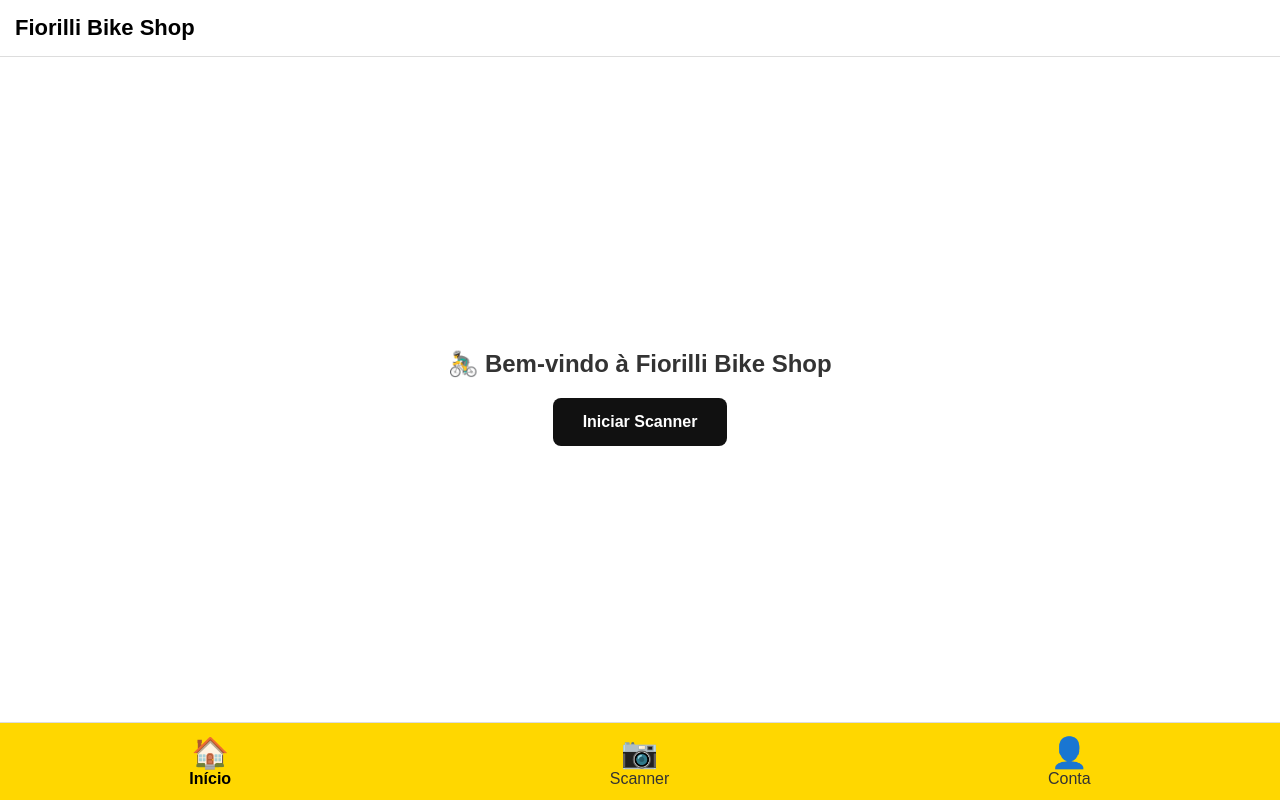
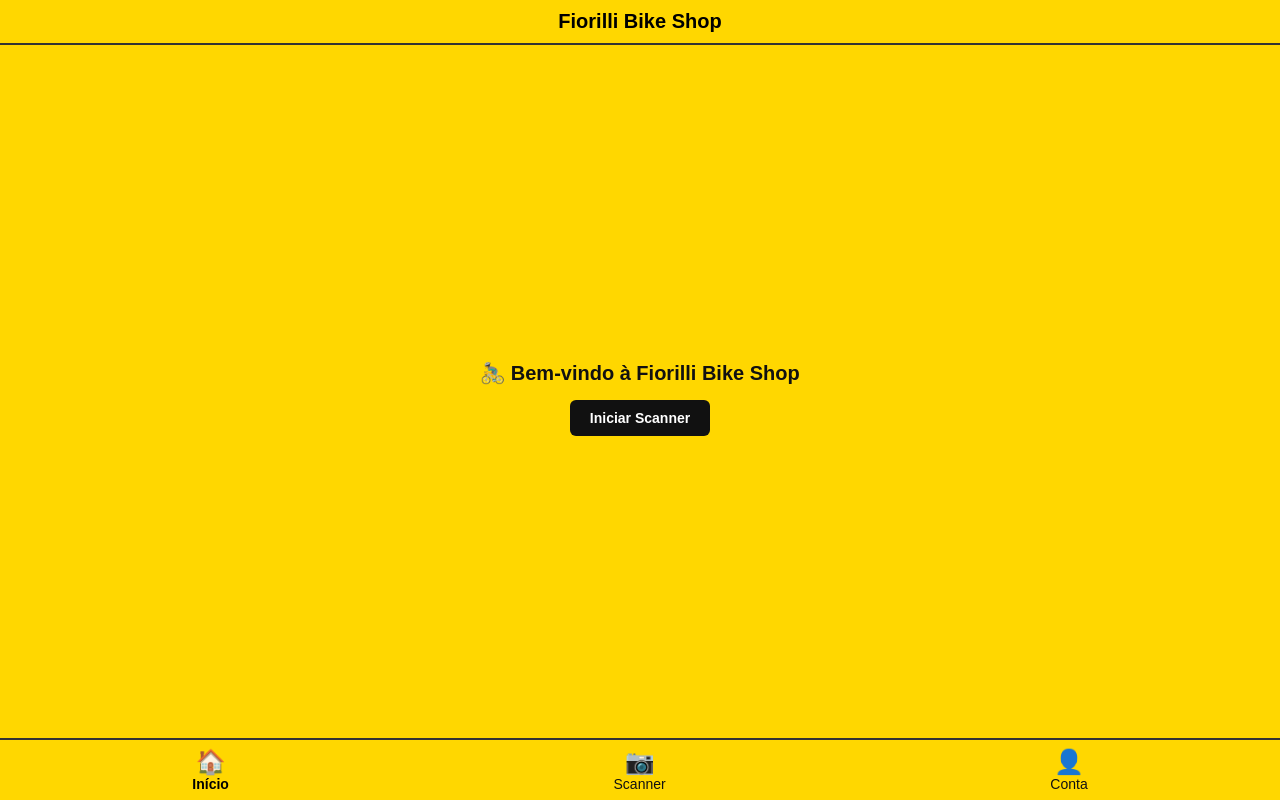
Before and after one commit to tiagofiorilli/QRCODE-READER, a plain HTML site: page index.html in a window 1280 px wide. Drawn offline with Linux system fonts and the light colour scheme.

Commit message:
Add files via upload

```diff
--- a/index.html
+++ b/index.html
@@ -9,18 +9,18 @@
       font-family: Arial, sans-serif;
       margin: 0;
       padding: 0;
-      background: #ffffff;
+      background: #FFD700; /* fundo amarelo em toda a página */
       display: flex;
       flex-direction: column;
       height: 100vh;
     }
     header {
-      background: #fff;
-      padding: 15px;
-      text-align: left;
-      font-size: 22px;
+      background: #FFD700;
+      padding: 10px;
+      text-align: center;
+      font-size: 20px;
       font-weight: bold;
-      border-bottom: 1px solid #ddd;
+      border-bottom: 2px solid #333;
     }
     .container {
       flex: 1;
@@ -29,18 +29,18 @@
       justify-content: center;
       align-items: center;
       text-align: center;
-      padding: 20px;
+      padding: 10px;
     }
     h1 {
-      font-size: 24px;
-      margin-bottom: 20px;
-      color: #333;
+      font-size: 20px; /* menor para caber melhor */
+      margin-bottom: 15px;
+      color: #111;
     }
     button {
-      padding: 15px 30px;
-      font-size: 16px;
+      padding: 10px 20px;
+      font-size: 14px;
       border: none;
-      border-radius: 8px;
+      border-radius: 6px;
       background: #111;
       color: #fff;
       cursor: pointer;
@@ -50,40 +50,40 @@
       background: #333;
     }
     #reader {
-      width: 90vw;
-      max-width: 400px;
-      margin: 20px auto;
+      width: 80vw;
+      max-width: 300px; /* menor para não estourar a tela */
+      margin: 10px auto;
       border: 2px solid #000;
-      border-radius: 10px;
+      border-radius: 8px;
       background: #000;
     }
     #result {
-      margin: 15px auto;
-      font-size: 18px;
+      margin: 10px auto;
+      font-size: 16px;
       font-weight: bold;
-      max-width: 400px;
+      max-width: 300px;
     }
     .hidden {
       display: none;
     }
-    /* Rodapé estilo Uber modificado */
+    /* Rodapé */
     footer {
       display: flex;
       justify-content: space-around;
       align-items: center;
-      border-top: 1px solid #ddd;
-      background: #FFD700; /* amarelo ouro */
-      padding: 12px 0;
+      border-top: 2px solid #333;
+      background: #FFD700;
+      padding: 8px 0;
     }
     .menu-item {
       text-align: center;
-      font-size: 16px; /* texto maior */
-      color: #333;
+      font-size: 14px; /* texto menor */
+      color: #111;
       cursor: pointer;
     }
     .menu-item span {
       display: block;
-      font-size: 30px; /* ícones maiores */
+      font-size: 24px; /* ícones menores que antes */
     }
     .menu-item.active {
       color: #000;
@@ -139,7 +139,7 @@
       html5QrCode = new Html5Qrcode("reader");
       html5QrCode.start(
         { facingMode: "environment" },
-        { fps: 10, qrbox: { width: 250, height: 250 } },
+        { fps: 10, qrbox: { width: 200, height: 200 } }, // caixa menor
         onScanSuccess
       ).catch(err => console.error("Erro ao iniciar câmera:", err));
     }
```
